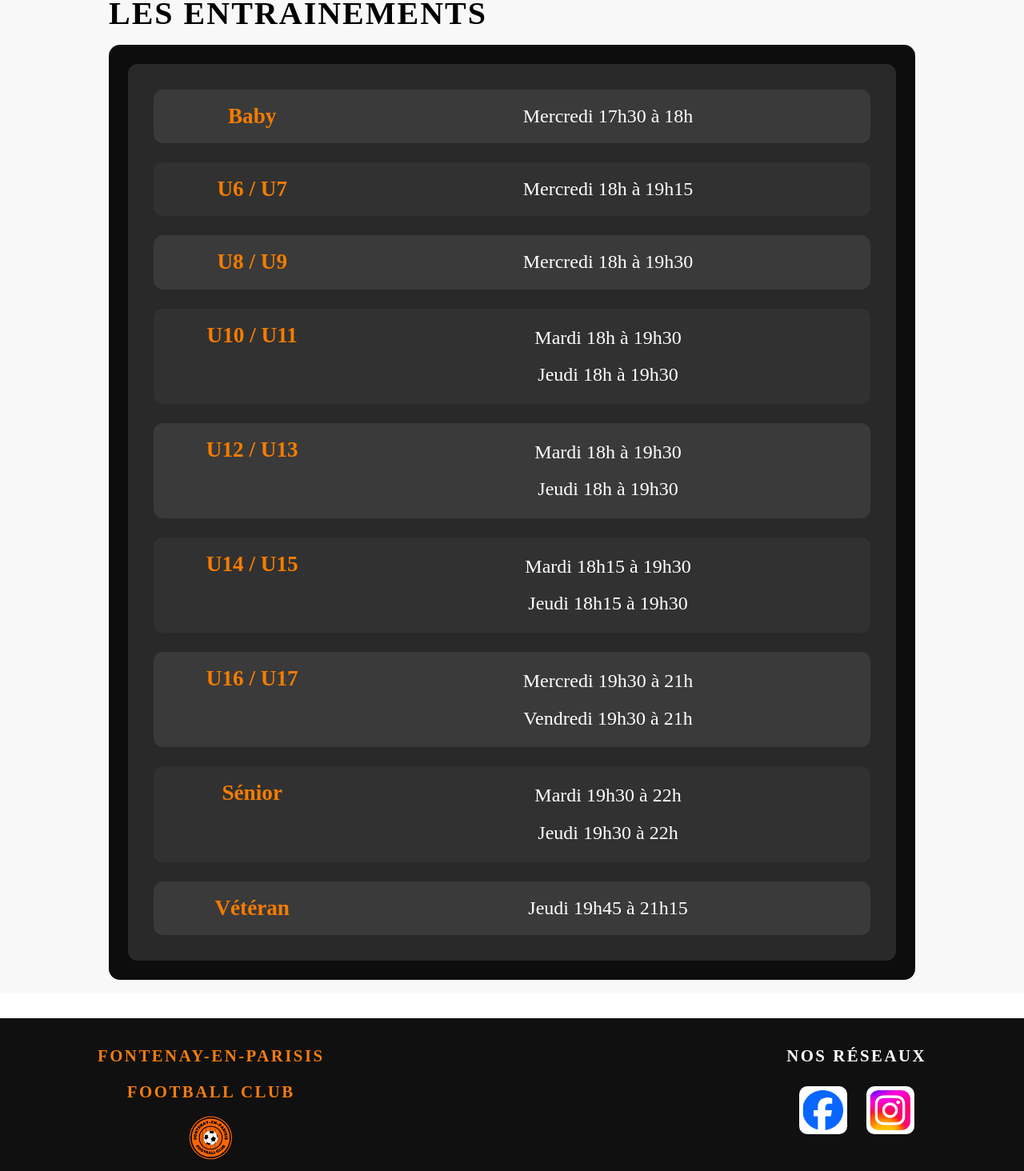
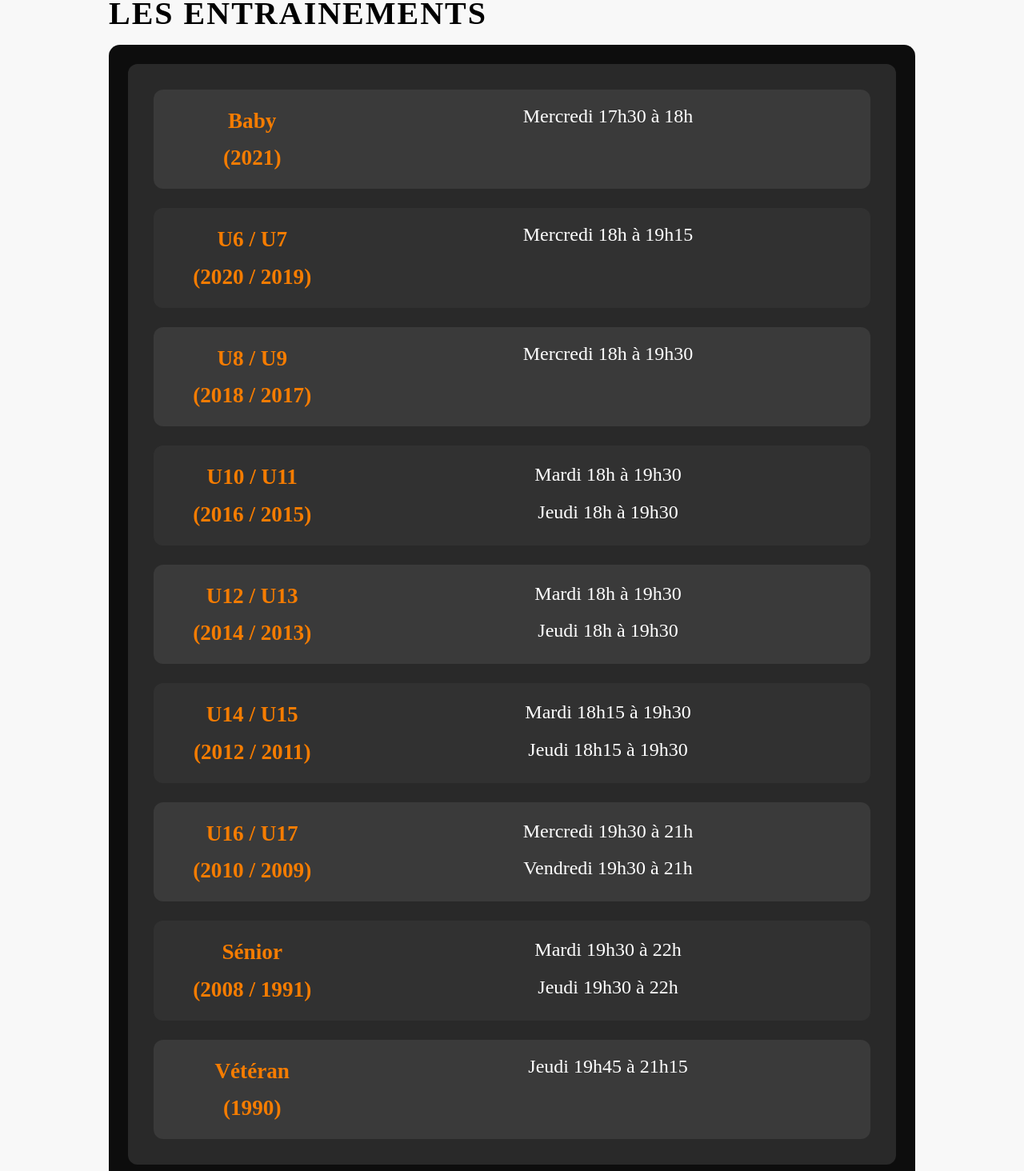
Before and after one commit to cedricauneau-ship-it/FFC-Frontend-V2, a Next.js app: page /club/entrainements in a window 1280 px wide. Shown: the part 180-1644 px from the top of the page at 80% size. Built offline with nearby package versions, Linux system fonts and the light colour scheme.

Commit message:
patch Contact + modif du widget Gmap

```diff
--- a/app/(ffc)/club/entrainements/page.module.css
+++ b/app/(ffc)/club/entrainements/page.module.css
@@ -28,6 +28,8 @@
 
 /* Colonne gauche : catégorie */
 .cellTitle {
+    display: flex;
+    flex-direction: column;
     font-size: 1.7rem;
     font-weight: bold;
     color: #f57c00;
@@ -37,6 +39,11 @@
 
     line-height: 2.2rem;
     padding-top: 0;
+    margin: 0;
+}
+
+.cellTitle p {
+    font-size: 1.7rem;
     margin: 0;
 }
 
--- a/app/(ffc)/club/entrainements/page.tsx
+++ b/app/(ffc)/club/entrainements/page.tsx
@@ -15,22 +15,34 @@ export default function EntrainementPage() {
             <div className={styles.table}>
 
                 <div className={styles.row}>
-                <div className={styles.cellTitle}>Baby</div>
+                <div className={styles.cellTitle}>
+                    <p>Baby</p>
+                    <p>({new Date().getFullYear() - 5})</p>
+                </div>
                 <div className={styles.cellContent}>Mercredi 17h30 à 18h</div>
                 </div>
 
                 <div className={styles.row}>
-                <div className={styles.cellTitle}>U6 / U7</div>
+                <div className={styles.cellTitle}>
+                    <p>U6 / U7</p>
+                    <p>({new Date().getFullYear() - 6} / {new Date().getFullYear() - 7})</p>
+                </div>
                 <div className={styles.cellContent}>Mercredi 18h à 19h15</div>
                 </div>
 
                 <div className={styles.row}>
-                <div className={styles.cellTitle}>U8 / U9</div>
+                <div className={styles.cellTitle}>
+                    <p>U8 / U9</p>
+                    <p>({new Date().getFullYear() - 8} / {new Date().getFullYear() - 9})</p>
+                </div>
                 <div className={styles.cellContent}>Mercredi 18h à 19h30</div>
                 </div>
 
                 <div className={styles.row}>
-                <div className={styles.cellTitle}>U10 / U11</div>
+                <div className={styles.cellTitle}>
+                    <p>U10 / U11</p>
+                    <p>({new Date().getFullYear() - 10} / {new Date().getFullYear() - 11})</p>
+                </div>
                 <div className={styles.cellContent}>
                     <p>Mardi 18h à 19h30</p>
                     <p>Jeudi 18h à 19h30</p>
@@ -38,7 +50,10 @@ export default function EntrainementPage() {
                 </div>
 
                 <div className={styles.row}>
-                <div className={styles.cellTitle}>U12 / U13</div>
+                <div className={styles.cellTitle}>
+                    <p>U12 / U13</p>
+                    <p>({new Date().getFullYear() - 12} / {new Date().getFullYear() - 13})</p>
+                </div>
                 <div className={styles.cellContent}>
                     <p>Mardi 18h à 19h30</p>
                     <p>Jeudi 18h à 19h30</p>
@@ -46,7 +61,10 @@ export default function EntrainementPage() {
                 </div>
 
                 <div className={styles.row}>
-                <div className={styles.cellTitle}>U14 / U15</div>
+                <div className={styles.cellTitle}>
+                    <p>U14 / U15</p>
+                    <p>({new Date().getFullYear() - 14} / {new Date().getFullYear() - 15})</p>
+                </div>
                 <div className={styles.cellContent}>
                     <p>Mardi 18h15 à 19h30</p>
                     <p>Jeudi 18h15 à 19h30</p>
@@ -54,7 +72,10 @@ export default function EntrainementPage() {
                 </div>
 
                 <div className={styles.row}>
-                <div className={styles.cellTitle}>U16 / U17</div>
+                <div className={styles.cellTitle}>
+                    <p>U16 / U17</p>
+                    <p>({new Date().getFullYear() - 16} / {new Date().getFullYear() - 17})</p>
+                </div>
                 <div className={styles.cellContent}>
                     <p>Mercredi 19h30 à 21h</p>
                     <p>Vendredi 19h30 à 21h</p>
@@ -62,7 +83,10 @@ export default function EntrainementPage() {
                 </div>
 
                 <div className={styles.row}>
-                <div className={styles.cellTitle}>Sénior</div>
+                <div className={styles.cellTitle}>
+                    <p>Sénior</p>
+                    <p>({new Date().getFullYear() - 18} / {new Date().getFullYear() - 35})</p>
+                </div>
                 <div className={styles.cellContent}>
                     <p>Mardi 19h30 à 22h</p>
                     <p>Jeudi 19h30 à 22h</p>
@@ -70,7 +94,10 @@ export default function EntrainementPage() {
                 </div>
 
                 <div className={styles.row}>
-                <div className={styles.cellTitle}>Vétéran</div>
+                <div className={styles.cellTitle}>
+                    <p>Vétéran</p>
+                    <p>({new Date().getFullYear() - 36})</p>
+                </div>
                 <div className={styles.cellContent}>
                     Jeudi 19h45 à 21h15
                 </div>
--- a/app/(ffc)/club/terrains/page.tsx
+++ b/app/(ffc)/club/terrains/page.tsx
@@ -35,7 +35,7 @@ export default function TerrainsPage() {
             {/* MAP */}
             <iframe
               className={styles.map}
-              src="https://www.google.com/maps/embed?pb=!1m18!1m12!1m3!1d7396.445374921771!2d2.437383535574211!3d49.04789457918111!2m3!1f0!2f0!3f0!3m2!1i1024!2i768!4f13.1!3m3!1m2!1s0x47e6405c0f352c13%3A0x9a2d51f055d3e496!2sComplexe%20sportif%20Municipal!5e0!3m2!1sfr!2sfr!4v1760800099407!5m2!1sfr!2sfr"
+              src="https://www.google.com/maps/embed?pb=!1m18!1m12!1m3!1d4397.917032118023!2d2.4433452895936996!3d49.048298203139275!2m3!1f0!2f0!3f0!3m2!1i1024!2i768!4f13.1!3m3!1m2!1s0x47e6411aa18c15cd%3A0xfeed93484d4a7a5c!2sFontenay-en-Parisis%20Football%20Club!5e0!3m2!1sfr!2sfr!4v1770202095690!5m2!1sfr!2sfr"
               width="100%"
               loading="lazy"
               title="Carte des terrains"
--- a/app/layout.tsx
+++ b/app/layout.tsx
@@ -2,8 +2,8 @@ import type { Metadata } from "next";
 import "./globals.css";
 
 export const metadata: Metadata = {
-  title: "Fontenay-en-parisis Football Club",
-  description: "Site officiel du club de football de Fontenay-en-parisis",
+  title: "Fontenay-en-Parisis Football Club | Club de football (95190)",
+  description: "Site officiel du Fontenay-en-Parisis Football Club. Club de football amateur à Fontenay-en-Parisis (95190) : école de foot, équipes, calendrier et actualités.",
 };
 
 export default function RootLayout({ children }: { children: React.ReactNode }) {
--- a/components/Navbar.module.css
+++ b/components/Navbar.module.css
@@ -107,6 +107,7 @@
   .dropdownMenu a:hover {
     background-color: #FE6806;
     color: black;
+    border-radius: 12px;
   }
 }
 
```
Also changed, not shown: app/(ffc)/contact/page.module.css (+16 -1 lines), app/(ffc)/contact/page.tsx (+11 -3 lines).
